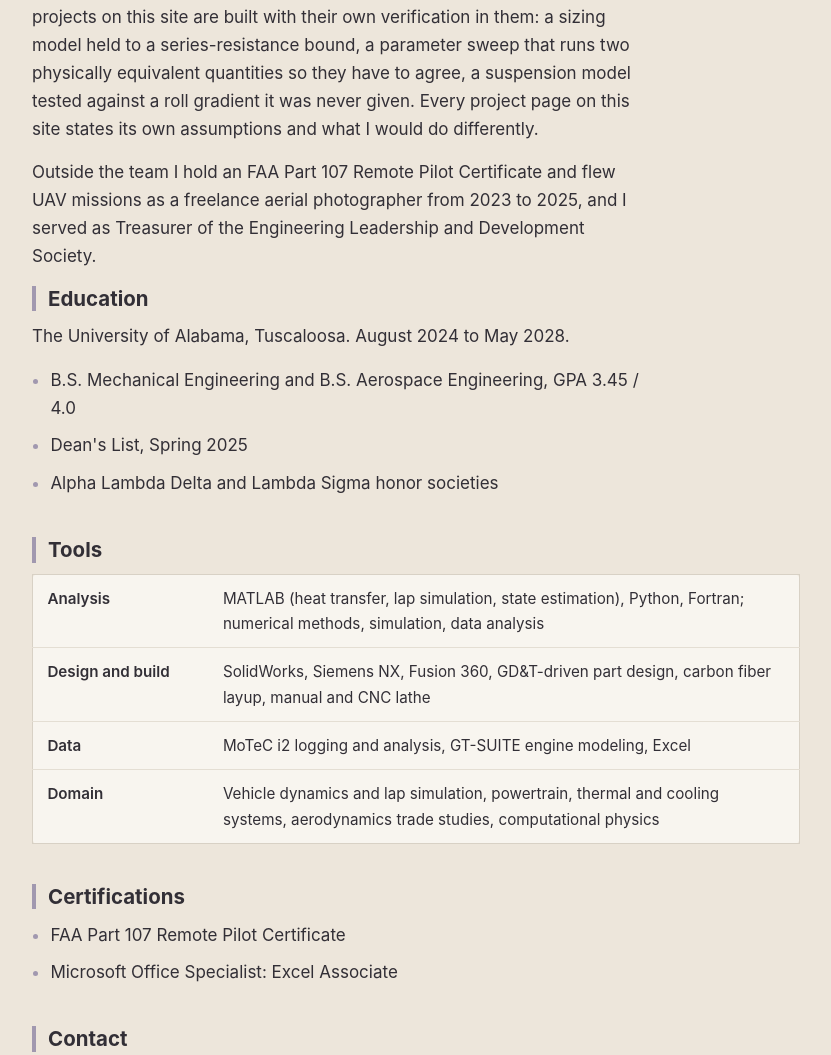
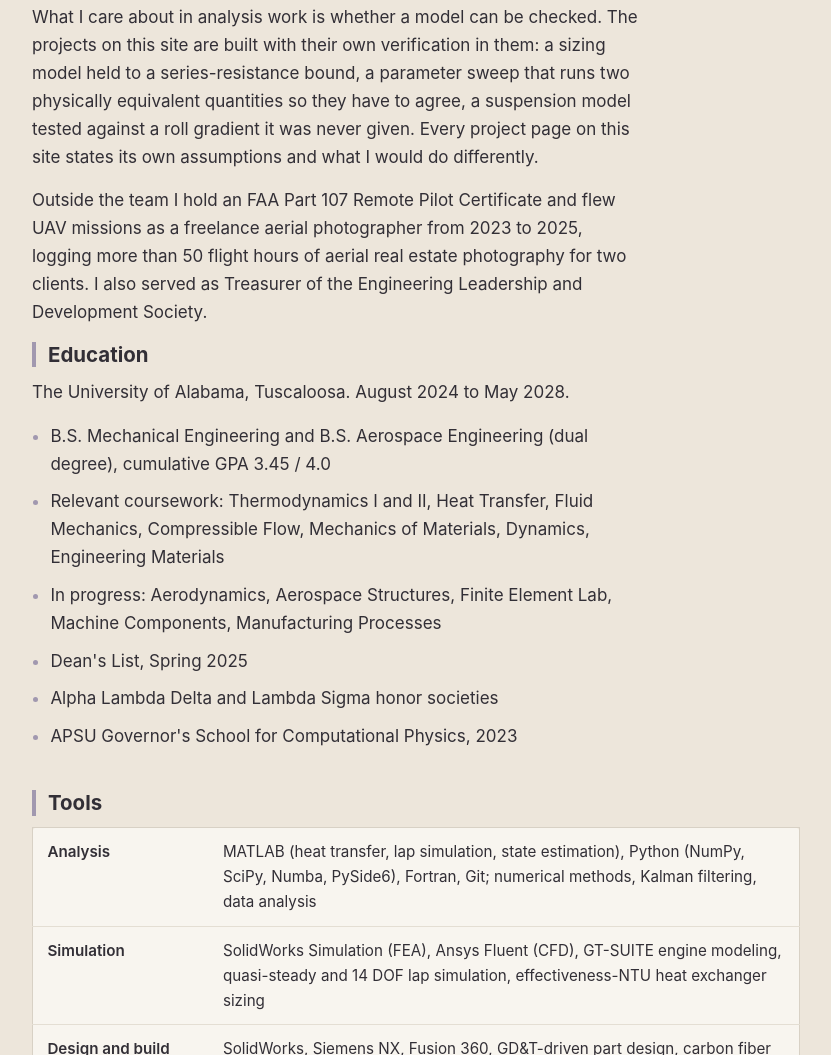
Before and after one commit to BlueRay980/Project-Portfolio-and-Website, an Astro site: page /Project-Portfolio-and-Website/about in a window 1280 px wide. Shown: the part 504-1559 px from the top of the page, without its empty margins (84-915 px from the left). Built offline with nearby package versions, Linux system fonts and the light colour scheme; Astro itself is replaced by a stand-in of ours.

Commit message:
Publish the 11/26 resume, sync About to it, credit OpenLAP
About gains the internship search, coursework, the Governor's School,
the UAV hours and a Simulation row in the tools table. The Sim Suite
Reforged page now says the team's MATLAB lap sims were built on OpenLAP,
Michael Chalkiopoulos's open-source lap time simulator.

Co-Authored-By: Claude Opus 5.5 <noreply@anthropic.com>

```diff
--- a/src/data/projects.ts
+++ b/src/data/projects.ts
@@ -722,7 +722,7 @@ export const projects: Project[] = [
       'The Sim Suite Reforged main window in a MoTeC i2 style layout: a run list on the left, stacked speed, throttle, brake and gear traces against distance in the middle, a track map on the right, and a channel list down the right edge.',
     repo: null,
     problem: [
-      'The lap simulations in projects 3, 4, 5 and 8 were MATLAB scripts. Running one meant a MATLAB licence, the right folder layout, and knowing which variables to edit at the top of which script, so in practice the simulation answered questions only for the few people who wrote it. Everyone else on the team asked them.',
+      'The lap simulations in projects 3, 4, 5 and 8 were MATLAB scripts built on OpenLAP, the open-source MATLAB lap time simulator by Michael Chalkiopoulos, which the team had extended with a 14 DOF transient model, an electric powertrain and competition scoring. Running one meant a MATLAB licence, the right folder layout, and knowing which variables to edit at the top of which script, so in practice the simulation answered questions only for the few people who wrote it. Everyone else on the team asked them.',
       'The scripts had also drifted apart. Three separate quasi-steady solvers had grown up in three scripts, each with its own lap solver, and on the same car they returned different autocross times. A design question could get a different answer depending on which script somebody happened to open.',
     ],
     myRole: [
--- a/src/pages/about.astro
+++ b/src/pages/about.astro
@@ -9,13 +9,17 @@ import { url } from '../lib/url';
 const tools = [
   {
     group: 'Analysis',
-    items: 'MATLAB (heat transfer, lap simulation, state estimation), Python, Fortran; numerical methods, simulation, data analysis',
+    items: 'MATLAB (heat transfer, lap simulation, state estimation), Python (NumPy, SciPy, Numba, PySide6), Fortran, Git; numerical methods, Kalman filtering, data analysis',
+  },
+  {
+    group: 'Simulation',
+    items: 'SolidWorks Simulation (FEA), Ansys Fluent (CFD), GT-SUITE engine modeling, quasi-steady and 14 DOF lap simulation, effectiveness-NTU heat exchanger sizing',
   },
   {
     group: 'Design and build',
-    items: 'SolidWorks, Siemens NX, Fusion 360, GD&T-driven part design, carbon fiber layup, manual and CNC lathe',
+    items: 'SolidWorks, Siemens NX, Fusion 360, GD&T-driven part design, carbon fiber composite layup, 3D printing, manual and CNC lathe',
   },
-  { group: 'Data', items: 'MoTeC i2 logging and analysis, GT-SUITE engine modeling, Excel' },
+  { group: 'Data', items: 'MoTeC i2 logging and analysis, Excel' },
   {
     group: 'Domain',
     items: 'Vehicle dynamics and lap simulation, powertrain, thermal and cooling systems, aerodynamics trade studies, computational physics',
@@ -23,9 +27,12 @@ const tools = [
 ];
 
 const education = [
-  'B.S. Mechanical Engineering and B.S. Aerospace Engineering, GPA 3.45 / 4.0',
+  'B.S. Mechanical Engineering and B.S. Aerospace Engineering (dual degree), cumulative GPA 3.45 / 4.0',
+  'Relevant coursework: Thermodynamics I and II, Heat Transfer, Fluid Mechanics, Compressible Flow, Mechanics of Materials, Dynamics, Engineering Materials',
+  'In progress: Aerodynamics, Aerospace Structures, Finite Element Lab, Machine Components, Manufacturing Processes',
   "Dean's List, Spring 2025",
   'Alpha Lambda Delta and Lambda Sigma honor societies',
+  "APSU Governor's School for Computational Physics, 2023",
 ];
 
 const certifications = [
@@ -49,6 +56,7 @@ const certifications = [
         <p>
           I am a dual B.S. Mechanical and Aerospace Engineering student at the University of Alabama, graduating in
           May 2028. I hold two roles on {site.team}, the university Formula SAE team: {site.roles[0]} and {site.roles[1]}.
+          I am a U.S. citizen looking for a Summer 2027 engineering internship.
         </p>
         <p>
           The cooling role is where I design and build hardware. The systems role is where I spend most of my time,
@@ -66,7 +74,8 @@ const certifications = [
 
         <p>
           Outside the team I hold an FAA Part 107 Remote Pilot Certificate and flew UAV missions as a
-          freelance aerial photographer from 2023 to 2025, and I served as Treasurer of the Engineering Leadership and
+          freelance aerial photographer from 2023 to 2025, logging more than 50 flight hours of aerial real
+          estate photography for two clients. I also served as Treasurer of the Engineering Leadership and
           Development Society.
         </p>
 
```
Also changed, not shown: HANDOFF.md (+6 -0 lines), 1 other file.
